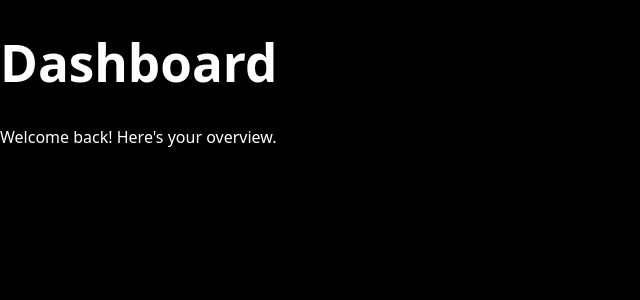
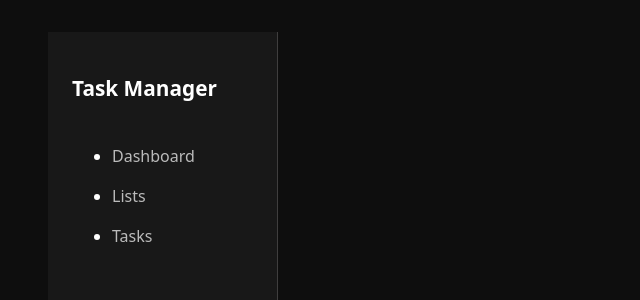
Before and after one commit to elab-development/internet-tehnologije-2024-projekat-taskmanagementapp_2021_0010, a React app in the folder frontend/: page / in a window 1280 px wide. Shown: the top 300 px of the page, without its empty margins (0-640 px from the left). Built offline with nearby package versions, Linux system fonts and the light colour scheme; the HTML template or start-up script is replaced by a standard one.

Commit message:
Dodata komponenta Sidebar

```diff
--- a/frontend/src/App.css
+++ b/frontend/src/App.css
@@ -18,3 +18,102 @@ html, body, #root {
   display: flex;
   background-color: #000 !important; /* crna i za glavni kontejner */
 }
+
+
+.sidebar {
+  width: 230px;               /* ✅ fiksna širina — vrati na staru vrednost */
+  flex-shrink: 0;             /* ✅ sprečava da se sidebar smanjuje */
+  background-color: #181818;     /* crna pozadina */
+  border-right: 1px solid #3f3e3e;  padding: 1.5rem;
+  box-sizing: border-box;
+  height: 100vh;              /* ✅ sidebar uvek ide do dna */
+  position: sticky;           /* 🔥 ključna promena — lepi se na vrh dok se skroluje sadržaj */
+  top: 0;
+  display: flex;
+  flex-direction: column;
+  justify-content: flex-start;
+}
+
+.sidebar h2 {
+  color: #fff;
+  font-size: 1.3rem;
+  margin-bottom: 1.5rem;
+}
+
+.sidebar a {
+  color: #bbb;
+  text-decoration: none;
+  display: block;
+  margin-bottom: 1rem;
+  transition: color 0.2s;
+}
+
+.sidebar a:hover,
+.sidebar a.active {
+  color: #ff8fa3;
+}
+
+/* --- Dashboard --- */
+.main-content {
+  flex: 1;
+  padding: 2rem 3rem;
+  box-sizing: border-box;
+  background-color: #0e0e0e;
+}
+.dashboard-header {
+  display: flex;
+  justify-content: space-between;
+  align-items: center;
+  margin-bottom: 2rem;
+  padding-bottom: 1rem;
+  position: relative;
+}
+
+.dashboard-header::after {
+  content: '';
+  position: absolute;
+  bottom: 0;
+  left: 0;
+  width: 100%;
+  height: 2px;
+  background-color: #ff8fa3; /* roze linija */
+  box-shadow: 0 0 15px rgba(255, 143, 163, 0.8); /* 💗 glow efekat */
+  border-radius: 4px;
+}
+
+.dashboard h1 {
+  font-size: 2rem;
+  color: #fff;
+  margin-bottom: 0.3rem;
+}
+
+.dashboard p {
+  color: #ccc;
+  font-size: 1rem;
+}
+
+.dashboard-buttons {
+  display: flex;
+  gap: 1rem;
+}
+
+.pink-btn {
+  display: flex;
+  align-items: center;
+  gap: 0.3rem;
+  background-color: transparent;
+  color: #ff8fa3;
+  border: 1px solid #ff8fa3;
+  border-radius: 6px;
+  padding: 0.4rem 0.9rem;
+  font-size: 0.85rem;
+  font-weight: 600;
+  cursor: pointer;
+  transition: all 0.2s ease;
+}
+
+.pink-btn:hover {
+  background-color: #282727;
+  border: 1px solid #ff8fa3;
+
+}
--- a/frontend/src/App.jsx
+++ b/frontend/src/App.jsx
@@ -1,12 +1,14 @@
 import { BrowserRouter as Router, Routes, Route } from 'react-router-dom';
 import Dashboard from './pages/Dashboard';
 import './App.css';
+import Sidebar from './components/Sidebar';
 
 function App() {
   return (
     <Router>
       <div className="app-container">
         <main className="main-content">
+          <Sidebar/>
           <Routes>
             <Route path="/" element={<Dashboard />} />
           </Routes>
--- /dev/null
+++ b/frontend/src/components/Sidebar.jsx
@@ -0,0 +1,24 @@
+import { Link, useLocation } from 'react-router-dom';
+
+export default function Sidebar() {
+  const location = useLocation();
+
+  return (
+    <aside className="sidebar">
+      <h2 className="sidebar-title">Task Manager</h2>
+      <nav>
+        <ul>
+          <li className={location.pathname === '/' ? 'active' : ''}>
+            <Link to="/">Dashboard</Link>
+          </li>
+          <li className={location.pathname === '/lists' ? 'active' : ''}>
+            <Link to="/lists">Lists</Link>
+          </li>
+          <li className={location.pathname === '/tasks' ? 'active' : ''}>
+            <Link to="/tasks">Tasks</Link>
+          </li>
+        </ul>
+      </nav>
+    </aside>
+  );
+}
--- a/frontend/src/pages/Dashboard.jsx
+++ b/frontend/src/pages/Dashboard.jsx
@@ -26,6 +26,15 @@ export default function Dashboard() {
           <p>Welcome back! Here's your overview.</p>
         </div>
 </div>
+<div className="dashboard-buttons">
+          <button className="pink-btn" onClick={() => navigate('/lists')}>
+            <List size={16} /> View Lists
+          </button>
+          <button className="pink-btn" onClick={() => navigate('/tasks')}>
+            <ClipboardList size={16} /> View Tasks
+          </button>
+      </div>
+
 
     </div>
   );
```
